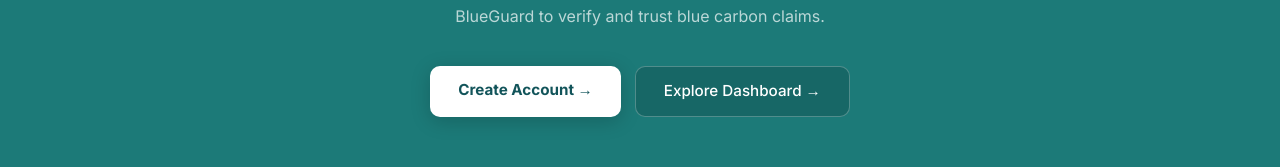
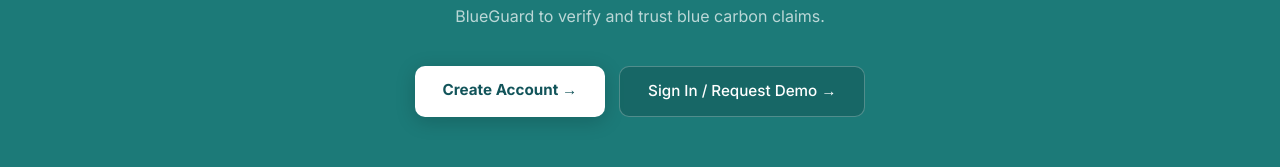
Before and after one commit to Myghty2/BIGMAN, a React (Vite) app in the folder frontend/: page / in a window 1280 px wide. Shown: the part 4913-5080 px from the top of the page. Built offline with nearby package versions, Linux system fonts and the light colour scheme; no server answers; the HTML template or start-up script is replaced by a standard one.

Commit message:
feat: integrate landing page, custom logo, and auth pipeline

```diff
--- a/frontend/src/pages/Landing.jsx
+++ b/frontend/src/pages/Landing.jsx
@@ -302,7 +302,7 @@
               onMouseLeave={e => { e.currentTarget.style.background = "#1C7A78"; e.currentTarget.style.boxShadow = "0 4px 24px rgba(28,122,120,0.5)"; }}>
               Register a Project
             </Link>
-            <Link to="/dashboard" style={{ background: "rgba(255,255,255,0.08)", color: "#DCE8E9", border: "1px solid rgba(255,255,255,0.2)", borderRadius: 10, padding: "13px 28px", fontWeight: 500, fontSize: "0.95rem", textDecoration: "none", transition: "background 0.2s" }}
+            <Link to="/login" style={{ background: "rgba(255,255,255,0.08)", color: "#DCE8E9", border: "1px solid rgba(255,255,255,0.2)", borderRadius: 10, padding: "13px 28px", fontWeight: 500, fontSize: "0.95rem", textDecoration: "none", transition: "background 0.2s" }}
               onMouseEnter={e => (e.currentTarget.style.background = "rgba(255,255,255,0.14)")}
               onMouseLeave={e => (e.currentTarget.style.background = "rgba(255,255,255,0.08)")}>
               Explore the Platform →
@@ -535,7 +535,7 @@
 
         {/* View all */}
         <div style={{ textAlign: "center", marginTop: 44 }}>
-          <Link to="/projects" style={{ display: "inline-flex", alignItems: "center", gap: 8, border: "1px solid #0B2B33", borderRadius: 100, padding: "13px 32px", fontSize: "0.9rem", fontWeight: 600, color: "#0B2B33", textDecoration: "none", transition: "background 0.2s, color 0.2s" }}
+          <Link to="/login" style={{ display: "inline-flex", alignItems: "center", gap: 8, border: "1px solid #0B2B33", borderRadius: 100, padding: "13px 32px", fontSize: "0.9rem", fontWeight: 600, color: "#0B2B33", textDecoration: "none", transition: "background 0.2s, color 0.2s" }}
             onMouseEnter={e => { e.currentTarget.style.background = "#0B2B33"; e.currentTarget.style.color = "#fff"; }}
             onMouseLeave={e => { e.currentTarget.style.background = "transparent"; e.currentTarget.style.color = "#0B2B33"; }}>
             View All Projects →
@@ -694,10 +694,10 @@
           onMouseLeave={e => (e.currentTarget.style.transform = "none")}>
           Create Account →
         </Link>
-        <Link to="/dashboard" style={{ background: "rgba(0,0,0,0.15)", color: "#fff", border: "1px solid rgba(255,255,255,0.25)", borderRadius: 10, padding: "13px 28px", fontWeight: 500, fontSize: "0.95rem", textDecoration: "none", transition: "background 0.2s" }}
+        <Link to="/login" style={{ background: "rgba(0,0,0,0.15)", color: "#fff", border: "1px solid rgba(255,255,255,0.25)", borderRadius: 10, padding: "13px 28px", fontWeight: 500, fontSize: "0.95rem", textDecoration: "none", transition: "background 0.2s" }}
           onMouseEnter={e => (e.currentTarget.style.background = "rgba(0,0,0,0.25)")}
           onMouseLeave={e => (e.currentTarget.style.background = "rgba(0,0,0,0.15)")}>
-          Explore Dashboard →
+          Sign In / Request Demo →
         </Link>
       </div>
     </section>
```
